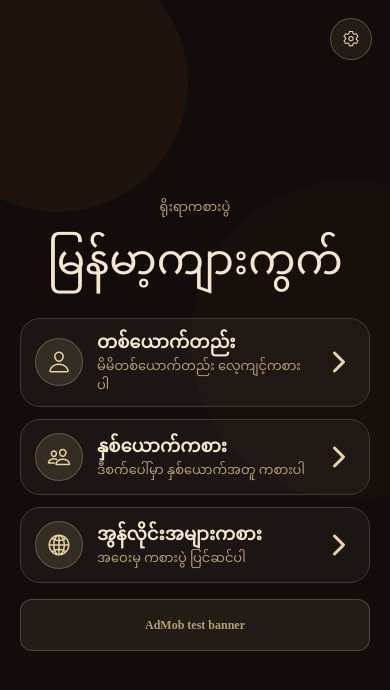
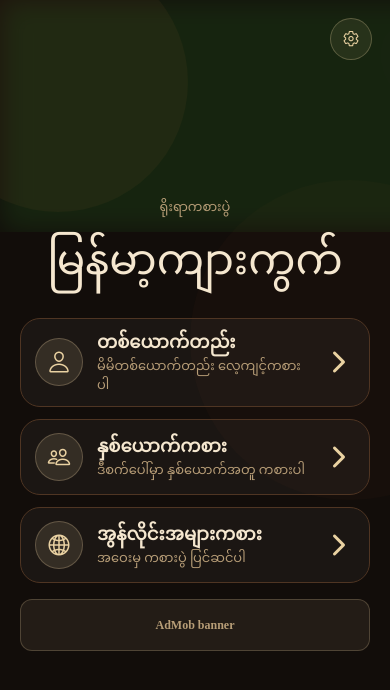
Before and after one commit to MinthangML/burmese-checker, an Expo app drawn with the web renderer of React Native: screen / in a window 390 px wide. Built offline with nearby package versions, Linux system fonts and the light colour scheme; Expo Router itself is replaced by a stand-in of ours; some packages are replaced by stand-ins of ours; no server answers; a web font is replaced by a local one.

Commit message:
added banner ads

```diff
--- a/app.json
+++ b/app.json
@@ -12,8 +12,8 @@
       [
         "react-native-google-mobile-ads",
         {
-          "androidAppId": "ca-app-pub-3940256099942544~3347511713",
-          "iosAppId": "ca-app-pub-3940256099942544~1458002511"
+          "androidAppId": "ca-app-pub-8518084536991465~7285099854",
+          "iosAppId": "ca-app-pub-8518084536991465~7285099854"
         }
       ],
       [
--- a/src/components/admob-banner.js
+++ b/src/components/admob-banner.js
@@ -3,11 +3,11 @@ import { View } from "react-native";
 import { BannerAd, BannerAdSize, TestIds } from "react-native-google-mobile-ads";
 import { styles } from "../../styles";
 
-export function AdMobBanner({ placement = "default", style }) {
+export function AdMobBanner({ placement = "default", style, unitId = TestIds.BANNER }) {
   return (
     <View style={[styles.adBannerSlot, style]}>
       <BannerAd
-        unitId={TestIds.BANNER}
+        unitId={unitId}
         size={BannerAdSize.ANCHORED_ADAPTIVE_BANNER}
         requestOptions={{
           requestNonPersonalizedAdsOnly: true,
--- a/src/components/admob-banner.web.js
+++ b/src/components/admob-banner.web.js
@@ -3,10 +3,12 @@ import { View } from "react-native";
 import { styles } from "../../styles";
 import { AppText } from "./app-text";
 
-export function AdMobBanner({ style }) {
+export function AdMobBanner({ style, unitId }) {
   return (
     <View style={[styles.adBannerSlot, styles.adBannerWebFallback, style]}>
-      <AppText style={styles.adBannerLabel}>AdMob test banner</AppText>
+      <AppText style={styles.adBannerLabel}>
+        {unitId ? "AdMob banner" : "AdMob test banner"}
+      </AppText>
     </View>
   );
 }
--- a/src/screens/game-screen.js
+++ b/src/screens/game-screen.js
@@ -13,6 +13,8 @@ import { LocalMatchActions } from "../components/local-match-actions";
 import { PlayerStrip } from "../components/player-strip";
 import { ScreenBackdrop } from "../components/screen-backdrop";
 import { useGame } from "../context/GameContext";
+
+const GAME_BOARD_BANNER_AD_UNIT_ID = "ca-app-pub-8518084536991465/3226860373";
 
 export default function GameScreen() {
   const {
@@ -158,7 +160,11 @@ export default function GameScreen() {
         >
           <View style={styles.gameBoardWithAd}>
             <CheckerBoard />
-            <AdMobBanner placement="game-board" style={styles.gameBoardAdBanner} />
+            <AdMobBanner
+              placement="game-board"
+              unitId={GAME_BOARD_BANNER_AD_UNIT_ID}
+              style={styles.gameBoardAdBanner}
+            />
           </View>
         </Animated.View>
       </View>
--- a/src/screens/main-screen.js
+++ b/src/screens/main-screen.js
@@ -1,5 +1,5 @@
 import React from "react";
-import { Pressable, ScrollView, View } from "react-native";
+import { Image, Pressable, ScrollView, View } from "react-native";
 import { SafeAreaView } from "react-native-safe-area-context";
 import { StatusBar } from "expo-status-bar";
 import { styles } from "../../styles";
@@ -10,6 +10,8 @@ import { ScreenBackdrop } from "../components/screen-backdrop";
 import { SettingsButton } from "../components/settings-button";
 import { useGame } from "../context/GameContext";
 
+const MAIN_MENU_BANNER_AD_UNIT_ID = "ca-app-pub-8518084536991465/9520380958";
+
 export default function MainScreen() {
   const { copy, height, isBurmese, menuOptions, startMatch } = useGame();
 
@@ -17,6 +19,14 @@ export default function MainScreen() {
     <SafeAreaView style={styles.screen}>
       <StatusBar hidden style="light" animated />
       <ScreenBackdrop />
+      <Image
+        accessibilityIgnoresInvertColors
+        blurRadius={14}
+        pointerEvents="none"
+        resizeMode="cover"
+        source={require("../../assets/myanmar-flag.png")}
+        style={styles.mainFlagBackground}
+      />
       <SettingsButton style={styles.introSettingsButton} showLabel={false} />
 
       <ScrollView
@@ -55,7 +65,11 @@ export default function MainScreen() {
                 </Pressable>
               ))}
             </View>
-            <AdMobBanner placement="main-menu" style={styles.mainMenuAdBanner} />
+            <AdMobBanner
+              placement="main-menu"
+              unitId={MAIN_MENU_BANNER_AD_UNIT_ID}
+              style={styles.mainMenuAdBanner}
+            />
           </View>
         </View>
       </ScrollView>
--- a/styles.js
+++ b/styles.js
@@ -118,6 +118,14 @@ export const styles = StyleSheet.create({
     right: -120,
     top: 180,
     backgroundColor: SURFACE.backdropB,
+  },
+  mainFlagBackground: {
+    position: "absolute",
+    top: 0,
+    left: 0,
+    right: 0,
+    height: 232,
+    opacity: 0.14,
   },
   content: { paddingHorizontal: 16, paddingTop: 14, paddingBottom: 28 },
   introContent: {
```
Also changed, not shown: .codex-run/export/index.html, assets/myanmar-flag.png (added), 1 other file.
